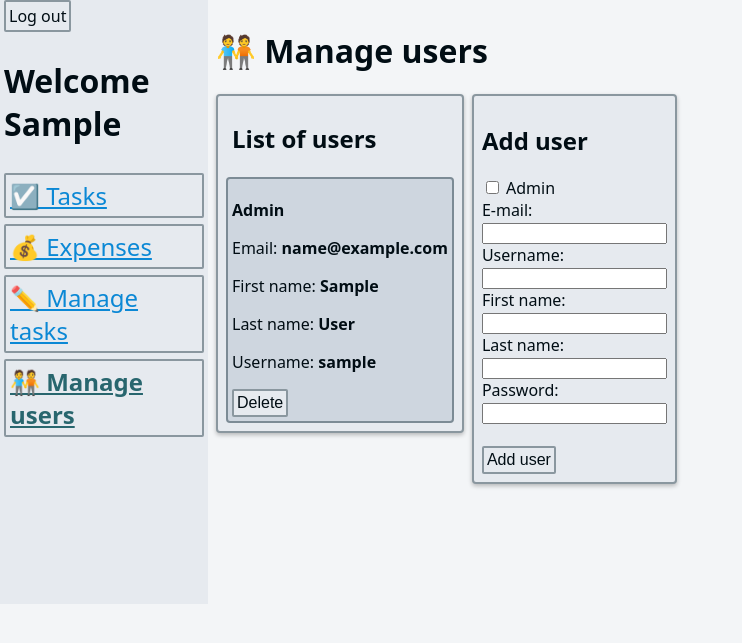
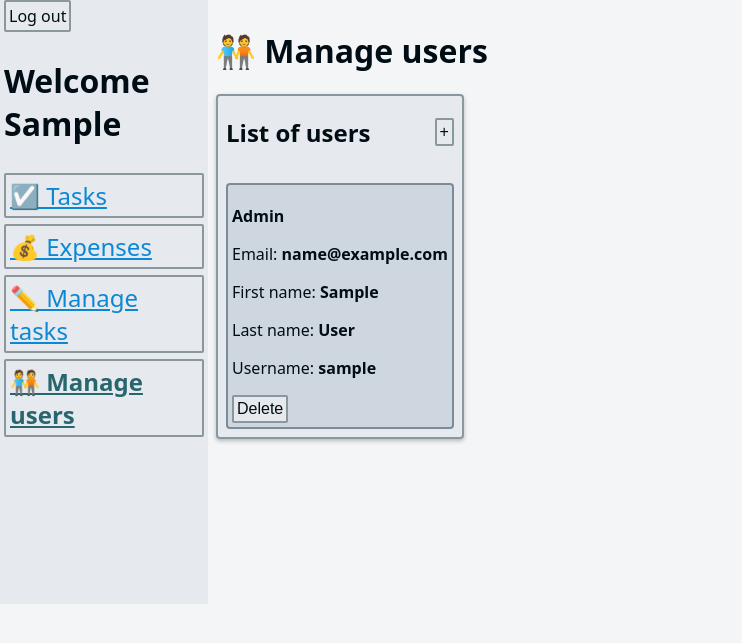
Before and after one commit to Matipolit/planer, a Django app: page /planer/users_manage/ in a window 1280 px wide. Shown: the top 643 px of the page, without its empty margins (0-742 px from the left). Run offline with Django 4.2, Linux system fonts and the light colour scheme; the visitor is signed in with stand-in values (Sample User, id 1); data comes from the database, SQL or seed files in the repository.

Commit message:
refactor popup windows, use them more

```diff
--- a/planer_app/static/style.css
+++ b/planer_app/static/style.css
@@ -93,12 +93,17 @@ a {
     padding-top: 0;
 }
 
-.verticalList > h2 {
+.verticalListHeader {
     position: sticky;
     top: 0;
     background: linear-gradient(180deg, var(--surface-2) 0%, var(--surface-2) 75%, rgba(17,17,17,0) 100%);
-    padding: 26px 6px 16px;
+    padding: 0 0 8px;
     margin: 0;
+    display: flex;
+    align-items: center;
+    gap: 8px;
+    justify-content: space-between;
+
 }
 
 .error {
--- a/planer_app/templates/base.html
+++ b/planer_app/templates/base.html
@@ -31,6 +31,9 @@
                 {% endfor %}
             </div>
         {% endif %}
+            <div id="windowBackground" class="windowBackground">
+                {% block popupwindows %}{% endblock popupwindows %}
+            </div>
             {% block content %}{% endblock content %}
         </div>
     </body>
@@ -44,4 +47,31 @@
         document.getElementById("windowBackground").style.display = "none";
         document.getElementById(windowId).style.display = "none";
     }
+
+    async function deleteItem(id, table) {
+        const csrftoken = document.querySelector('[name=csrfmiddlewaretoken]').value;
+        console.log("requesting delete " + table +" with id: " + id);
+        const response = await fetch("", {
+            method: "DELETE",
+            headers: {
+                "X-CSRFToken": csrftoken,
+                "Content-Type": "application/json",
+                //"Content-Type": "multipart/form-data",
+            },
+            body: JSON.stringify(
+                {
+                    id: id,
+                    type: table,
+                }
+            )
+        })
+        console.log("response: " + response);
+        response.json().then(data => {
+            console.log(data);
+            if (data.deleted == "true") {
+                console.log("delete successful, deleting element " + table +" with id: " + id);
+                document.getElementById(table + "_" + id).remove();
+            }
+        });
+    }
 </script>
--- a/planer_app/templates/users_manage.html
+++ b/planer_app/templates/users_manage.html
@@ -1,4 +1,30 @@
 {% extends "base.html" %}
+
+{% block popupwindows %}
+
+    <div id="addUserWindow" class="card popupWindow">
+        <div class="windowHeader">
+            <h2>Add user</h2>
+            <button onclick="closeWindow('addUserWindow')">X</button>
+        </div>
+             <form  method="post">
+                {% csrf_token %}
+                <input type="checkbox" id="admin" name="admin" value="admin">
+                <label for="admin">Admin</label><br>
+                <label for="email">E-mail:</label><br>
+                <input type="email" id="email" name="email"><br>
+                <label for="username">Username:</label><br>
+                <input type="text" id="username" name="username"><br>
+                <label for="first_name">First name:</label><br>
+                <input type="text" id="first_name" name="first_name"><br>
+                <label for="last_name">Last name:</label><br>
+                <input type="text" id="last_name" name="last_name"><br>
+                <label for="password">Password:</label><br>
+                <input type="text" id="password" name="password"><br><br>
+                <input class="button" type="submit" value="Add user">
+            </form>
+        </div>
+{% endblock popupwindows %}
 
 {% block content %}
 
@@ -37,7 +63,10 @@
   <h1>🧑‍🤝‍🧑 Manage users</h1>
   <div id="manage">
     <div class="card verticalList">
-      <h2>List of users</h2>
+    <div class="verticalListHeader">
+        <h2>List of users</h2>
+        <button onclick="showWindow('addUserWindow')">+</button>
+    </div>
       {% for user in users %}
         <div class="item">
           {% if user.is_staff %}
@@ -47,27 +76,11 @@
           <p>First name: <b>{{ user.first_name}}</b></p>
           <p>Last name: <b>{{ user.last_name}}</b></p>
           <p>Username: <b>{{ user.username }}</b></p>
-        <button onClick="deleteUser({{ user.id }})">Delete</a>
+        <button onClick="deleteUser({{ user.id }})">Delete</button>
         </div>
       {% endfor %}
     </div>
+  </div>
 
-    <form class="card" method="post">
-      {% csrf_token %}
-      <h2>Add user</h2>
-      <input type="checkbox" id="admin" name="admin" value="admin">
-      <label for="admin">Admin</label><br>
-      <label for="email">E-mail:</label><br>
-      <input type="email" id="email" name="email"><br>
-      <label for="username">Username:</label><br>
-      <input type="text" id="username" name="username"><br>
-      <label for="first_name">First name:</label><br>
-      <input type="text" id="first_name" name="first_name"><br>
-      <label for="last_name">Last name:</label><br>
-      <input type="text" id="last_name" name="last_name"><br>
-      <label for="password">Password:</label><br>
-      <input type="text" id="password" name="password"><br><br>
-      <input class="button" type="submit" value="Add user">
-    </form>
-  </div>
+
 {% endblock content %}
--- a/planer_app/templates/week.html
+++ b/planer_app/templates/week.html
@@ -8,7 +8,9 @@
 <div>
 
   <div class="card verticalList">
-    <h2>List of tasks</h2>
+      <div class="verticalListHeader">
+          <h2>List of tasks</h2>
+      </div>
     {% for task in tasks %}
       <div id="task_{{ task.task_id.id }}_inweek_{{ task.week_id.id }}" class="task item">
         <p>Name: <b>{{ task.task_id.name }}</b></p>
```
Also changed, not shown: planer_app/templates/expenses.html (+26 -27 lines), planer_app/templates/tasks_manage.html (+49 -51 lines).
